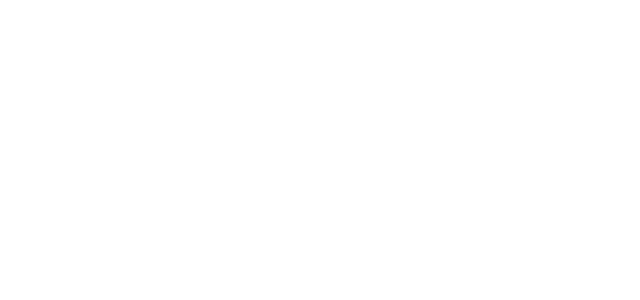
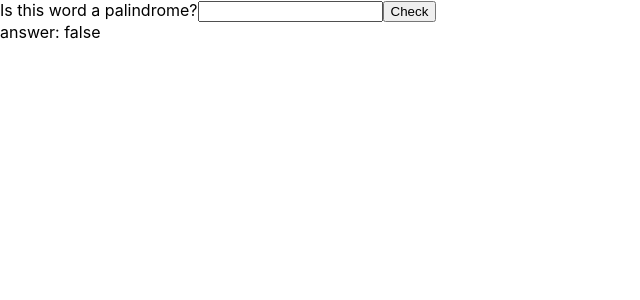
Before and after one commit to ethanfreire/playground, a React (Create React App) app: page / in a window 1280 px wide. Shown: the top 300 px of the page, without its empty margins (0-640 px from the left). Built offline with nearby package versions, Linux system fonts and the light colour scheme.

Commit message:
finished q3

```diff
--- a/src/App.js
+++ b/src/App.js
@@ -1,11 +1,12 @@
-import './App.css';
+import "./App.css";
+import PalidromeChecker from "./palidromeChecker";
 
 const App = () => {
   return (
     <div className="App">
-     {console.log("hello world")}
+      <PalidromeChecker />
     </div>
   );
-}
+};
 
 export default App;
--- /dev/null
+++ b/src/palidromeChecker.js
@@ -0,0 +1,35 @@
+import { useState } from "react";
+
+const PalidromeChecker = () => {
+  const [stringInput, setInputString] = useState("");
+  const [answer, setAnswer] = useState(false);
+  console.log({ stringInput });
+
+  const isPalidrome = () => {
+    //check input is all lowercase
+    let reversed = stringInput.toLowerCase().split("").reverse().join("");
+
+    console.log(
+      stringInput.toLowerCase() + " is what you submitted " + reversed
+    );
+    if (stringInput === reversed) {
+      return setAnswer(true);
+    }
+    return setAnswer(false);
+  };
+
+  return (
+    <div className="palindromeContainer">
+      <label>
+        Is this word a palindrome?
+        <input onChange={(e) => setInputString(e.target.value)} type="text" />
+        <button onClick={() => isPalidrome()}>Check</button>
+      </label>
+      <div>
+        <label>answer: {answer.toString()}</label>
+      </div>
+    </div>
+  );
+};
+
+export default PalidromeChecker;
```
